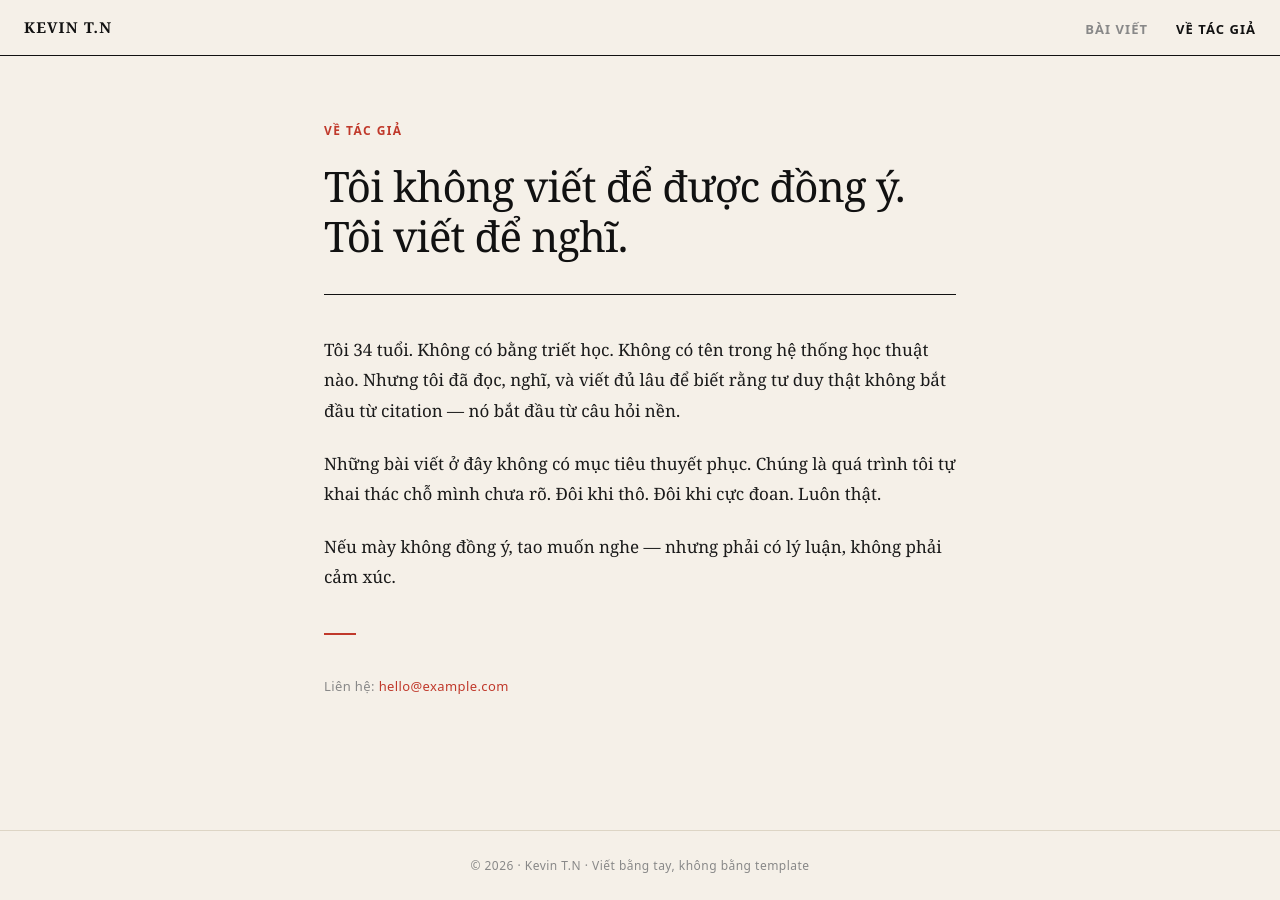
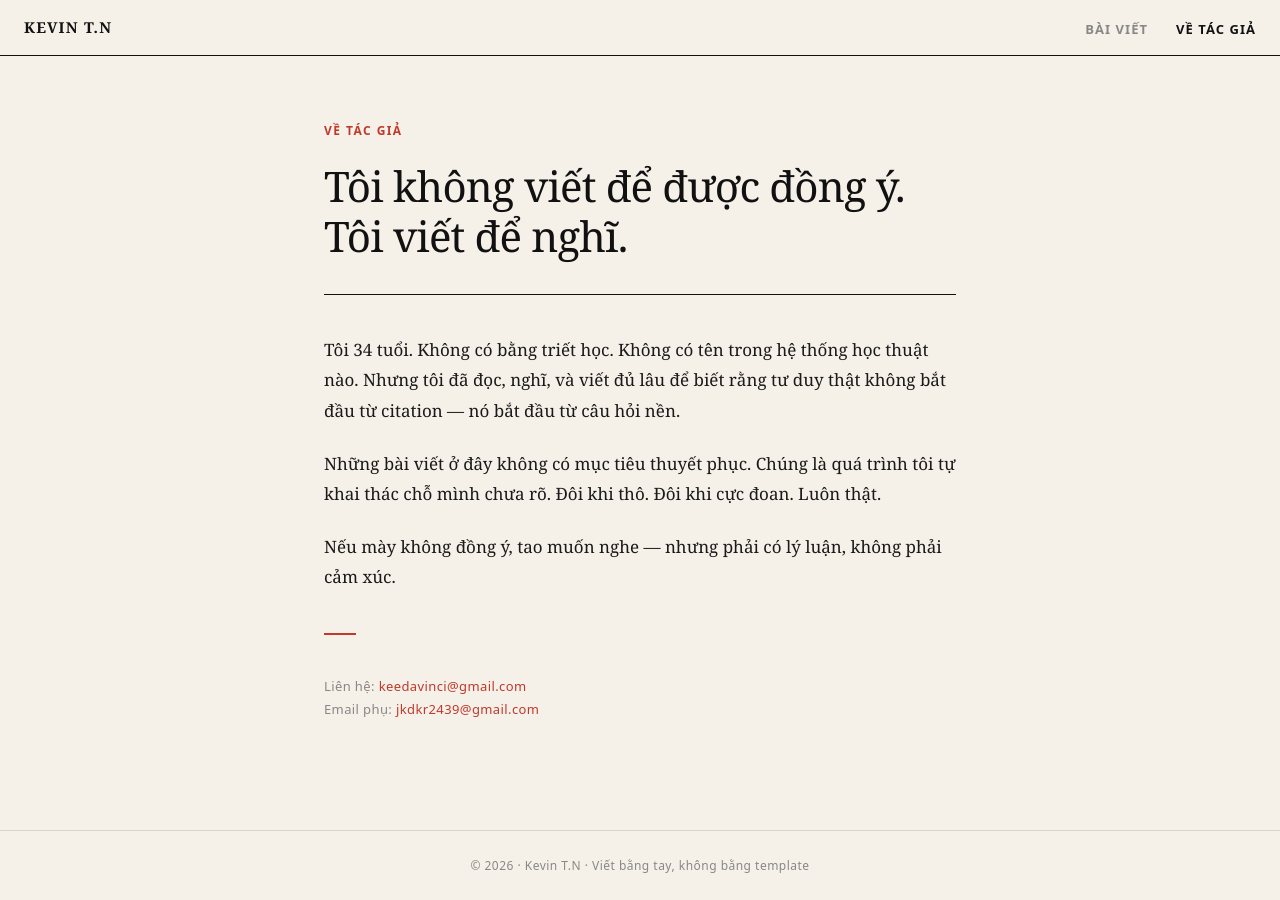
Before and after one commit to jkdkr2439/jkdkr2439.github.io, a Jekyll site: the page built from about.md, in a window 1280 px wide. Built offline with Jekyll 4.4.1, drawn with Linux system fonts in a browser that asks for light colours.

Commit message:
update author contact emails

```diff
--- a/about.md
+++ b/about.md
@@ -14,6 +14,7 @@ permalink: /about/
   </div>
   <div class="about-divider"></div>
   <div class="about-contact">
-    Liên hệ: <a href="mailto:hello@example.com">hello@example.com</a>
+    Liên hệ: <a href="mailto:keedavinci@gmail.com">keedavinci@gmail.com</a><br>
+    Email phụ: <a href="mailto:jkdkr2439@gmail.com">jkdkr2439@gmail.com</a>
   </div>
 </div>
--- a/index.html
+++ b/index.html
@@ -472,7 +472,8 @@ body {
       <p>Nếu mày không đồng ý thì kệ mày. Ở đây không có đúng sai; thứ gì có giá trị thì lấy, không có giá trị thì bỏ qua.</p>
       <div class="about-divider"></div>
       <div class="about-contact">
-        Liên hệ: <a href="mailto:hello@example.com">hello@example.com</a>
+        Liên hệ: <a href="mailto:keedavinci@gmail.com">keedavinci@gmail.com</a><br>
+        Email phụ: <a href="mailto:jkdkr2439@gmail.com">jkdkr2439@gmail.com</a>
       </div>
     </div>
   </div>
```
